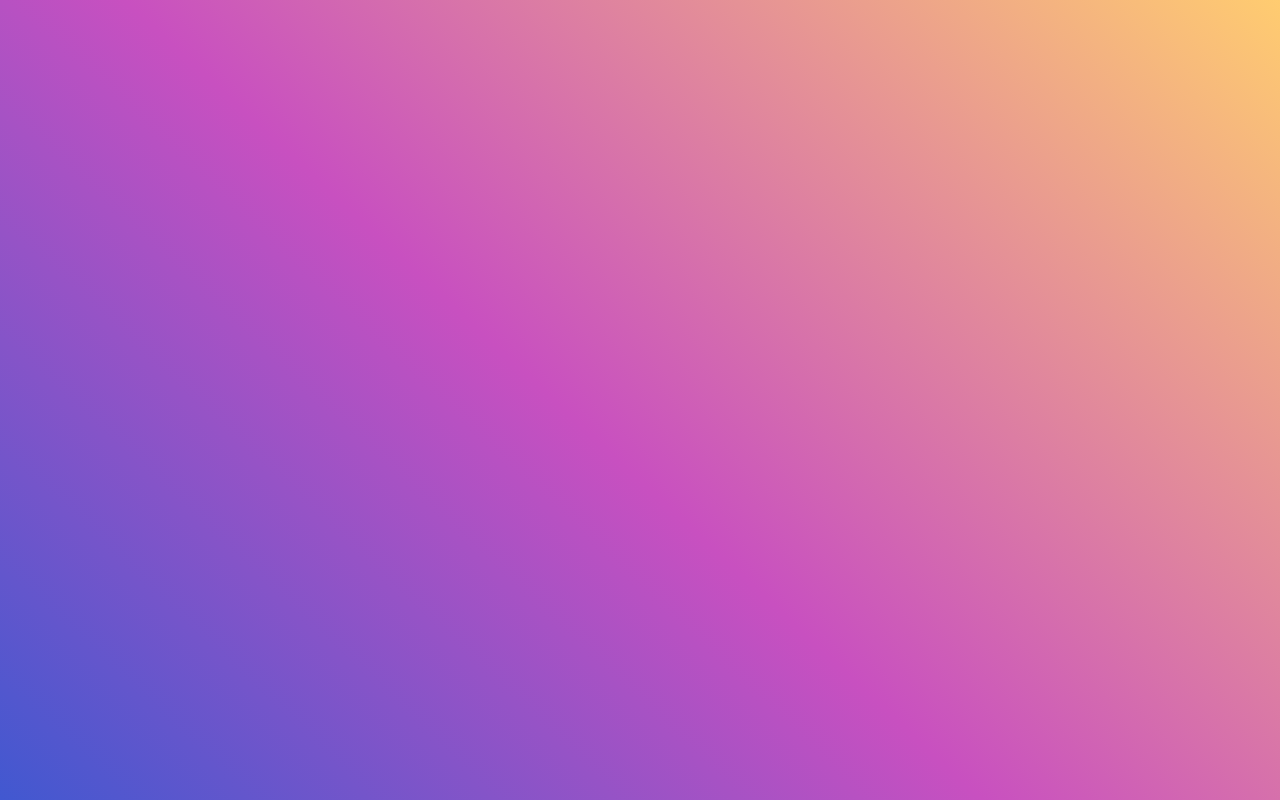
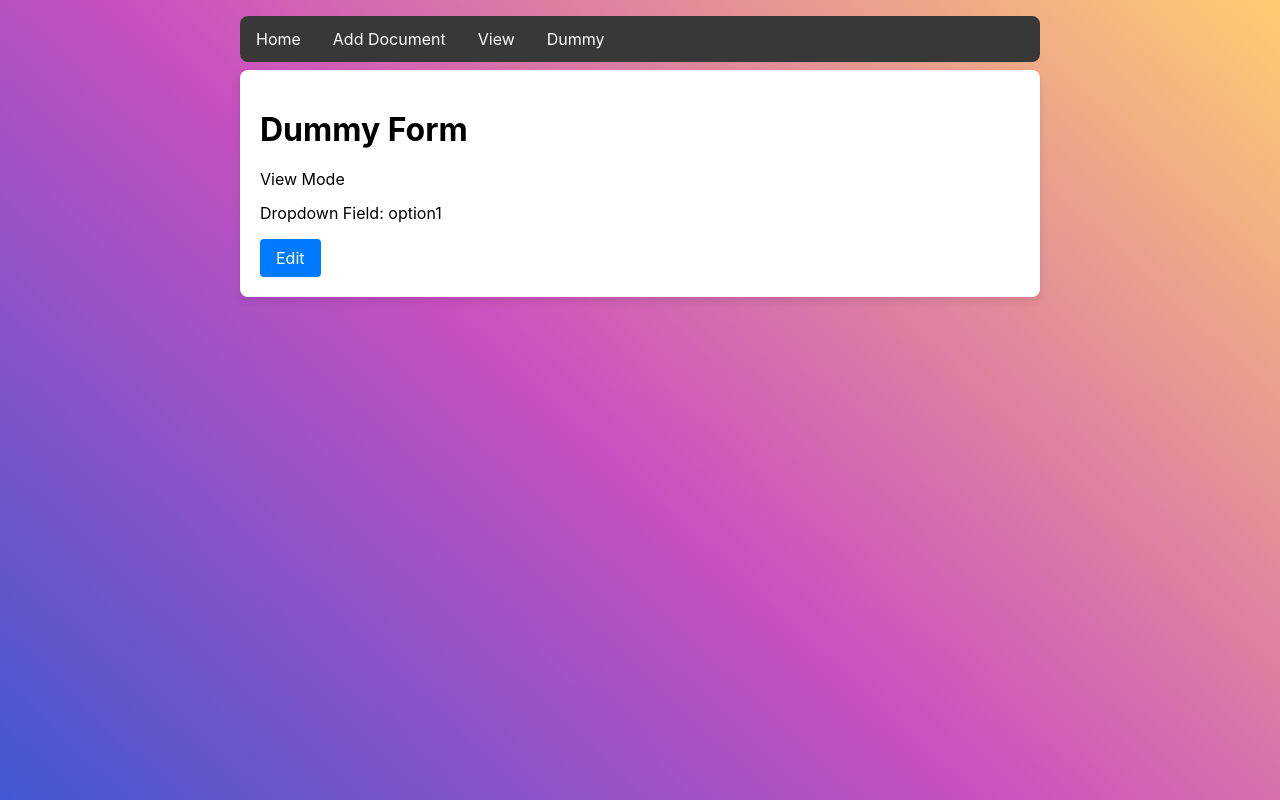
Before and after one commit to Junaid101/document-renewal-frontend, a React (Create React App) app: page /dummy/edit/1 in a window 1280 px wide. Before the commit this address had no page. Built offline with nearby package versions, Linux system fonts and the light colour scheme.

Commit message:
added a dummy-form

```diff
--- a/src/App.js
+++ b/src/App.js
@@ -5,7 +5,8 @@ import { BrowserRouter as Router, Route, Routes } from 'react-router-dom';
 import Home from './Pages/Home';
 import DocumentAddPage from './Pages/DocumentAddPage';
 import DocumentListPage from './Pages/DocumentListPage';
-import DocumentDetailPage from './Pages/DocumentDetailPage'
+import DocumentDetailPage from './Pages/DocumentDetailPage';
+import DummyFormPage from './Pages/DummyFormPage'
 
 function App() {
   return (
@@ -15,6 +16,8 @@ function App() {
           <Route path="/document/add" exact element={<DocumentAddPage />} />
           <Route path="/document/view" exact element={<DocumentListPage />} />
           <Route path="/document/details/:id" exact element={<DocumentDetailPage />} />
+          <Route path="/dummy/view/:id" exact element={<DummyFormPage />} />
+          <Route path="/dummy/edit/:id" exact element={<DummyFormPage />} />
         </Routes>
     </Router>
   );
--- /dev/null
+++ b/src/Pages/DummyFormPage.js
@@ -0,0 +1,57 @@
+// pages/index.js
+import { useState } from 'react';
+import { useParams, useNavigate } from 'react-router-dom';
+import DummyForm from '../Parts/DummyForm';
+import NavigationMenu from "../Parts/NavigationMenu";
+
+
+const DummyFormPage = () => {
+  const { id } = useParams();
+  const navigate = useNavigate();
+
+  const initialData = { dropdownField: 'option1' };
+  const [isEditing, setIsEditing] = useState(false);
+  const [formData, setFormData] = useState(initialData);
+
+  const handleEdit = () => {
+    setIsEditing(true);
+    // Update URL when entering edit mode
+    navigate(`/dummy/edit/${id}`);
+  };
+
+  const handleCancel = () => {
+    setIsEditing(false);
+    setFormData(initialData);
+    // Update URL when canceling edit mode
+    navigate(`/dummy/view/${id}`);
+  };
+
+  const handleUpdate = (updatedData) => {
+    // Update logic (send data to server, etc.)
+    console.log('Updated data:', updatedData);
+    setIsEditing(false);
+    // Update URL after successful update
+    navigate(`/dummy/view/${id}`);
+  };
+
+  return (
+    <div className='container'>
+      <NavigationMenu />
+      <div className='card'>
+      <h1>Dummy Form</h1>
+      {isEditing ? (
+        <DummyForm data={formData} onSubmit={handleUpdate} onCancel={handleCancel} />
+      ) : (
+        <>
+          <p>View Mode</p>
+          <p>Dropdown Field: {formData.dropdownField}</p>
+          {/* Add other view fields as needed */}
+          <button onClick={handleEdit}>Edit</button>
+        </>
+      )}
+      </div>
+    </div>
+  );
+};
+
+export default DummyFormPage;
--- /dev/null
+++ b/src/Parts/DummyForm.js
@@ -0,0 +1,46 @@
+// components/DummyForm.js
+import { useState } from 'react';
+
+const options = [
+  { value: 'option1', label: 'Option 1' },
+  { value: 'option2', label: 'Option 2' },
+  { value: 'option3', label: 'Option 3' },
+];
+
+const DummyForm = ({ data, onSubmit, onCancel }) => {
+  const [formData, setFormData] = useState(data);
+
+  const handleChange = (e) => {
+    const { name, value } = e.target;
+    setFormData((prevData) => ({ ...prevData, [name]: value }));
+  };
+
+  const handleSubmit = (e) => {
+    e.preventDefault();
+    onSubmit(formData);
+  };
+
+  return (
+    <form onSubmit={handleSubmit}>
+      <label>
+        Dropdown Field:
+        <select name="dropdownField" value={formData.dropdownField} onChange={handleChange}>
+          {options.map((option) => (
+            <option key={option.value} value={option.value}>
+              {option.label}
+            </option>
+          ))}
+        </select>
+      </label>
+
+      {/* Add other form fields as needed */}
+
+      <button type="submit">Submit</button>
+      <button type="button" onClick={onCancel}>
+        Cancel
+      </button>
+    </form>
+  );
+};
+
+export default DummyForm;
--- a/src/Parts/NavigationMenu.js
+++ b/src/Parts/NavigationMenu.js
@@ -9,6 +9,7 @@ const NavigationMenu = () => {
         <li><Link to="/">Home</Link></li>
         <li><Link to="/document/add">Add Document</Link></li>
         <li><Link to="/document/view">View</Link></li>
+        <li><Link to="/dummy/view/1">Dummy</Link></li>
       </ul>
     </nav>
   );
```
